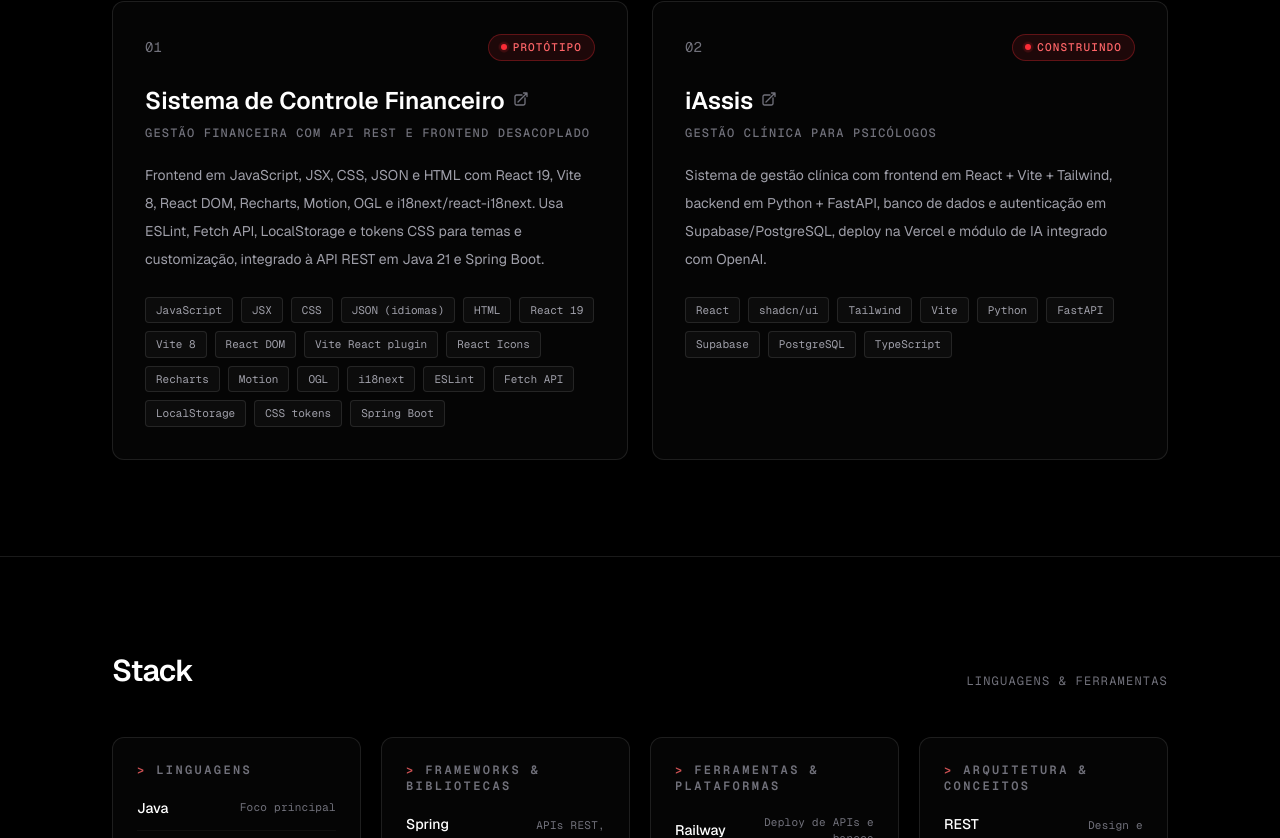
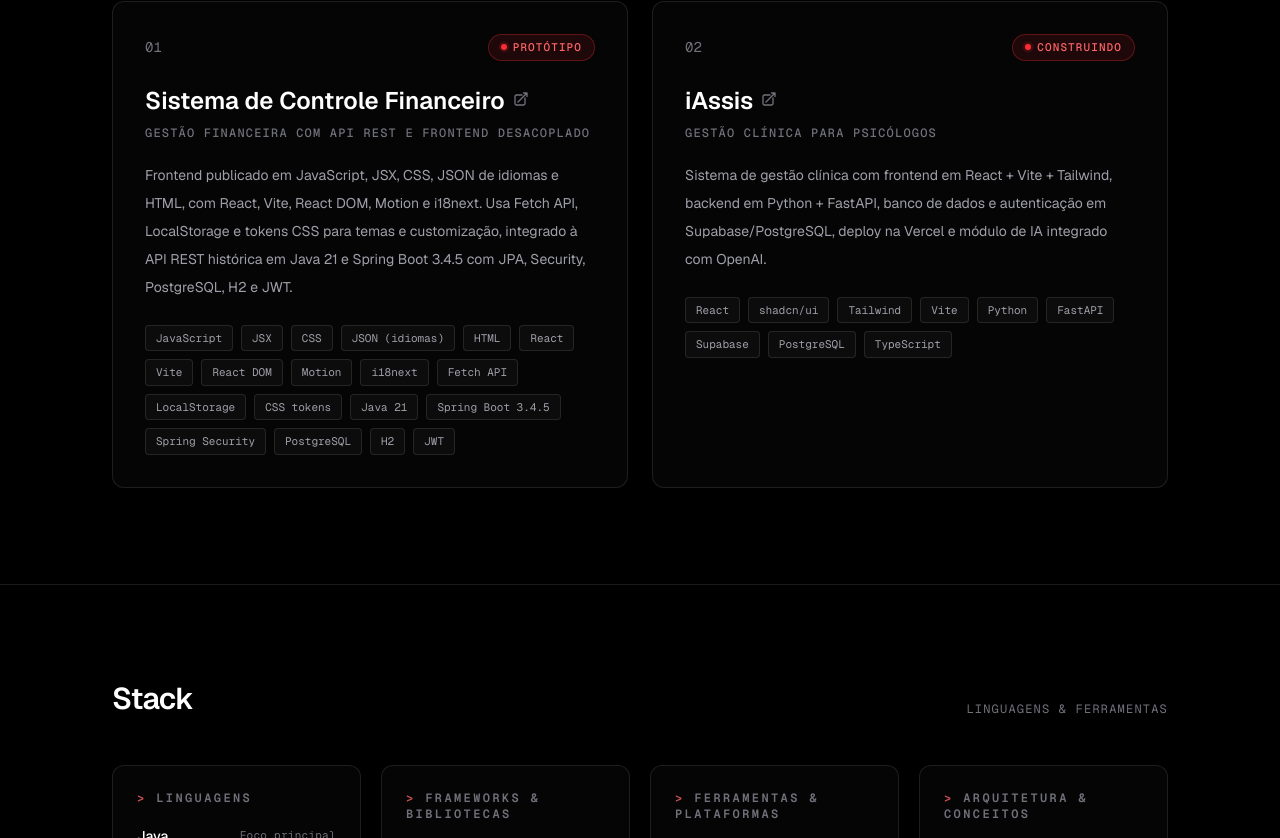
Before and after one commit to Guiicodr/GPortfolio, a Next.js app: page / in a window 1280 px wide. Shown: the part 922-1760 px from the top of the page. Built offline with nearby package versions, Linux system fonts and the light colour scheme.

Commit message:
docs: corrige stack do controle financeiro

```diff
--- a/src/data/projects.ts
+++ b/src/data/projects.ts
@@ -38,27 +38,27 @@ export const featuredProjects: FeaturedProject[] = [
     title: "Sistema de Controle Financeiro",
     subtitle: "GESTÃO FINANCEIRA COM API REST E FRONTEND DESACOPLADO",
     description:
-      "Frontend em JavaScript, JSX, CSS, JSON e HTML com React 19, Vite 8, React DOM, Recharts, Motion, OGL e i18next/react-i18next. Usa ESLint, Fetch API, LocalStorage e tokens CSS para temas e customização, integrado à API REST em Java 21 e Spring Boot.",
+      "Frontend publicado em JavaScript, JSX, CSS, JSON de idiomas e HTML, com React, Vite, React DOM, Motion e i18next. Usa Fetch API, LocalStorage e tokens CSS para temas e customização, integrado à API REST histórica em Java 21 e Spring Boot 3.4.5 com JPA, Security, PostgreSQL, H2 e JWT.",
     tags: [
       "JavaScript",
       "JSX",
       "CSS",
       "JSON (idiomas)",
       "HTML",
-      "React 19",
-      "Vite 8",
+      "React",
+      "Vite",
       "React DOM",
-      "Vite React plugin",
-      "React Icons",
-      "Recharts",
       "Motion",
-      "OGL",
       "i18next",
-      "ESLint",
       "Fetch API",
       "LocalStorage",
       "CSS tokens",
-      "Spring Boot",
+      "Java 21",
+      "Spring Boot 3.4.5",
+      "Spring Security",
+      "PostgreSQL",
+      "H2",
+      "JWT",
     ],
     link: "https://financial-control-dashboard-smoky.vercel.app",
   },
@@ -79,7 +79,7 @@ export const allProjects: TableProject[] = [
     number: "01",
     title: "Sistema de Controle Financeiro",
     description:
-      "Frontend desacoplado em JavaScript, JSX, CSS, JSON e HTML com React 19, Vite 8, React DOM, React Icons, Recharts, Motion, OGL e i18next/react-i18next; inclui ESLint, Fetch API, LocalStorage e tokens CSS para temas e customização, integrado à API REST em Java 21 e Spring Boot",
+      "Frontend desacoplado publicado em JavaScript, JSX, CSS, JSON de idiomas e HTML com React, Vite, React DOM, Motion e i18next; inclui Fetch API, LocalStorage e tokens CSS para temas e customização, integrado à API REST histórica em Java 21 e Spring Boot 3.4.5 com JPA, Security, PostgreSQL, H2 e JWT",
     year: 2026,
     stage: "PROTÓTIPO",
     link: "https://financial-control-dashboard-smoky.vercel.app",
```
